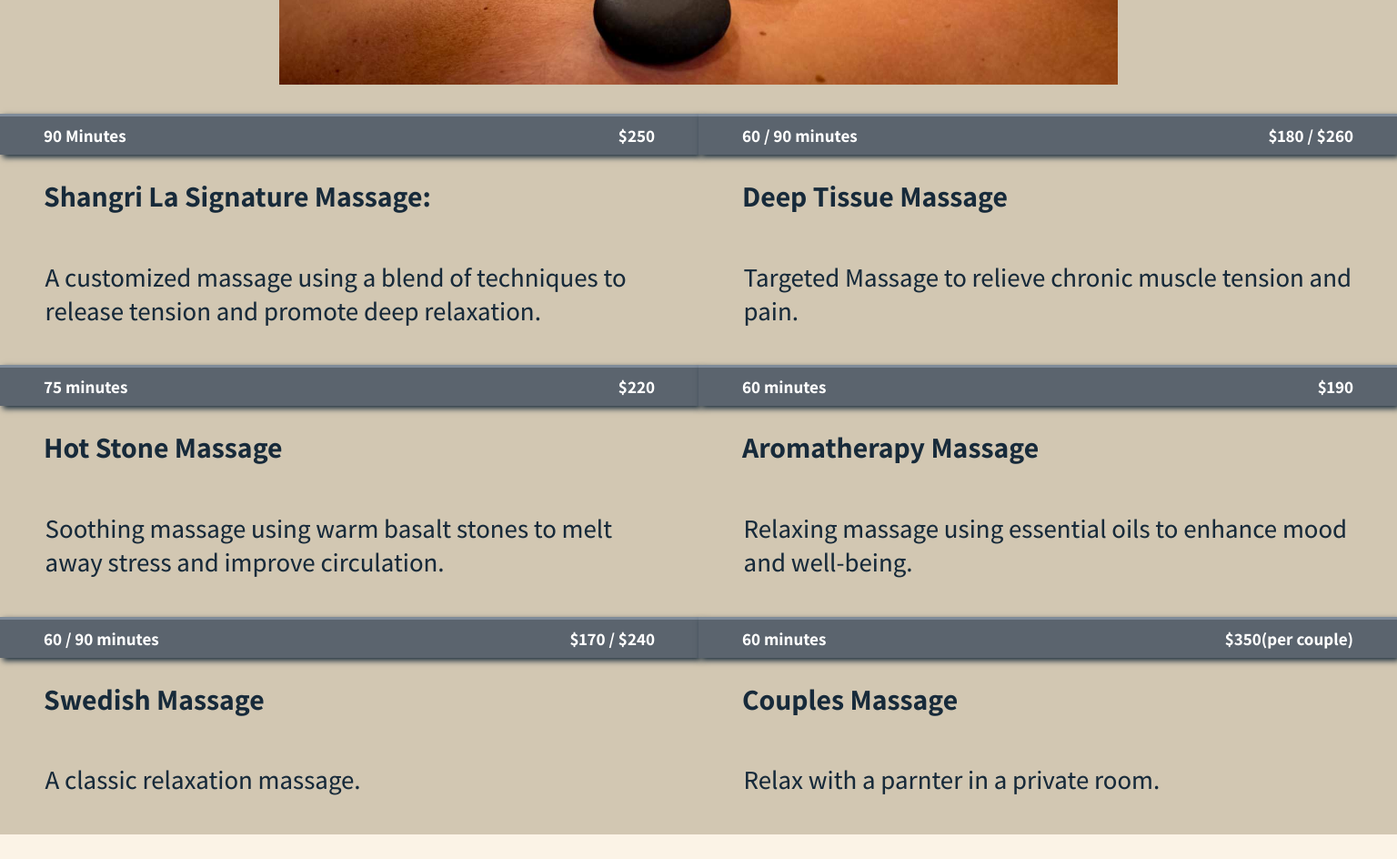
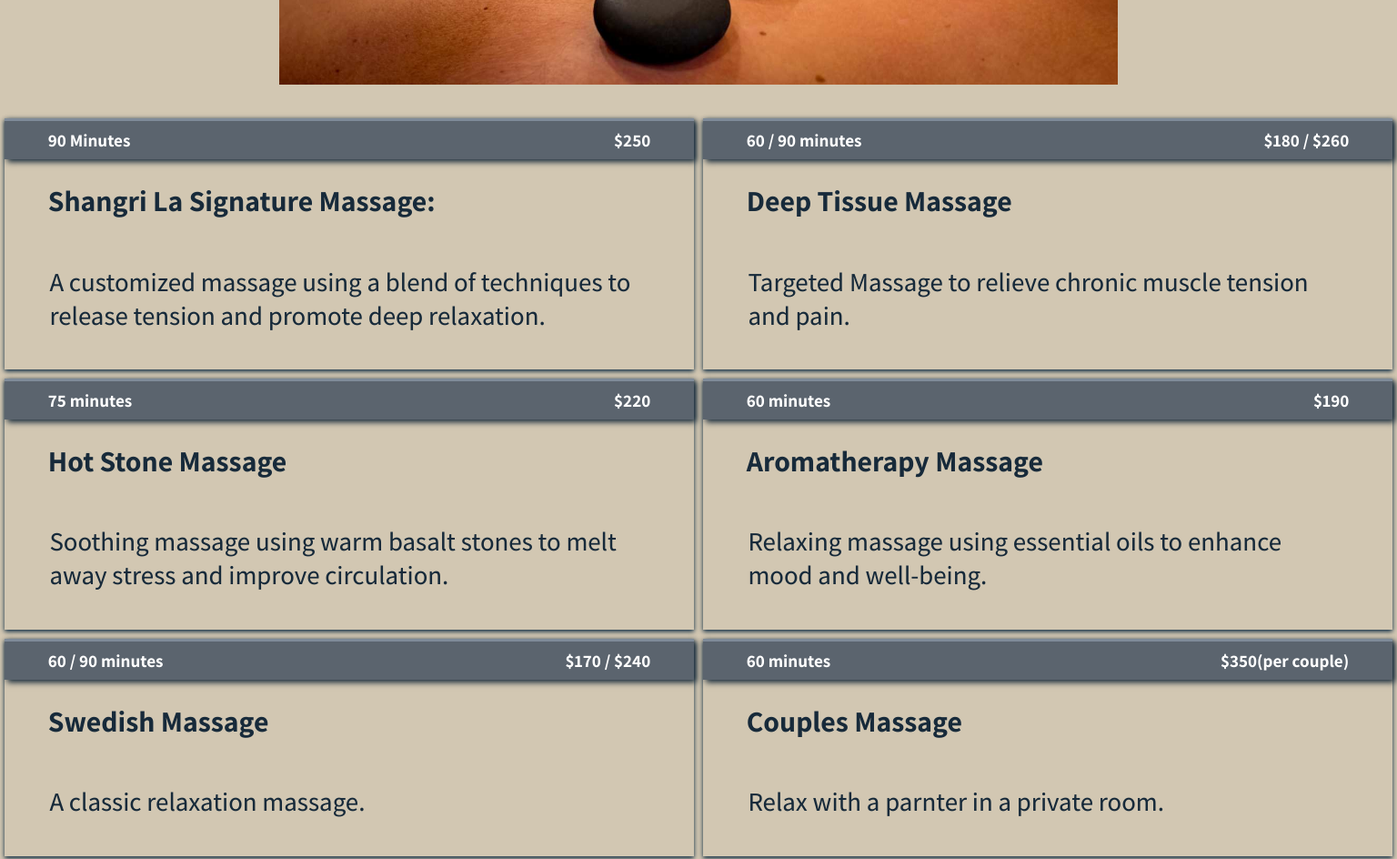
Before and after one commit to SarahJanP/RESORT-FinalAssignment, a plain HTML site: page spa.html in a window 1536 px wide. Shown: the part 2000-2944 px from the top of the page at 91% size. Drawn offline with Linux system fonts and the light colour scheme; no server answers; a web font is replaced by a local one.

Commit message:
Added dynamic sizing to missing elements

```diff
--- a/styles.css
+++ b/styles.css
@@ -908,6 +908,9 @@
     p{
         font-size: clamp(1rem, 1.5rem, 2rem);
     }
+    li{
+        font-size: clamp(1rem, 1.5rem, 2rem);
+    }
 
     figcaption{
         font-size: clamp(1rem, 1.5rem, 2rem);
@@ -1019,6 +1022,9 @@
         font-size: clamp(1rem, 1.5rem, 2rem );
     }
 
+    li{
+        font-size: clamp(1rem, 1.7rem, 2rem );
+    }
     figcaption{
         font-size: 1.4rem;
         margin:0;
@@ -1314,8 +1320,9 @@
 
 
 .SpaCard{
-
+    margin:0.3rem 0.3rem;
     padding-bottom: 1rem;
+    box-shadow: 0 2px 5px #03233d;
 }
 
 #BodyTreat{
@@ -1740,8 +1747,10 @@
     align-self: center;
 }
 
-#BodyTreat .SpaCard{
-    padding-bottom: 0;
+.SpaCard{
+    margin:0.3rem 0.3rem;
+    padding-bottom: 1rem;
+    box-shadow: 0 2px 5px #03233d;
 }
 
 #BodyTreat .SpaCard p,
```
